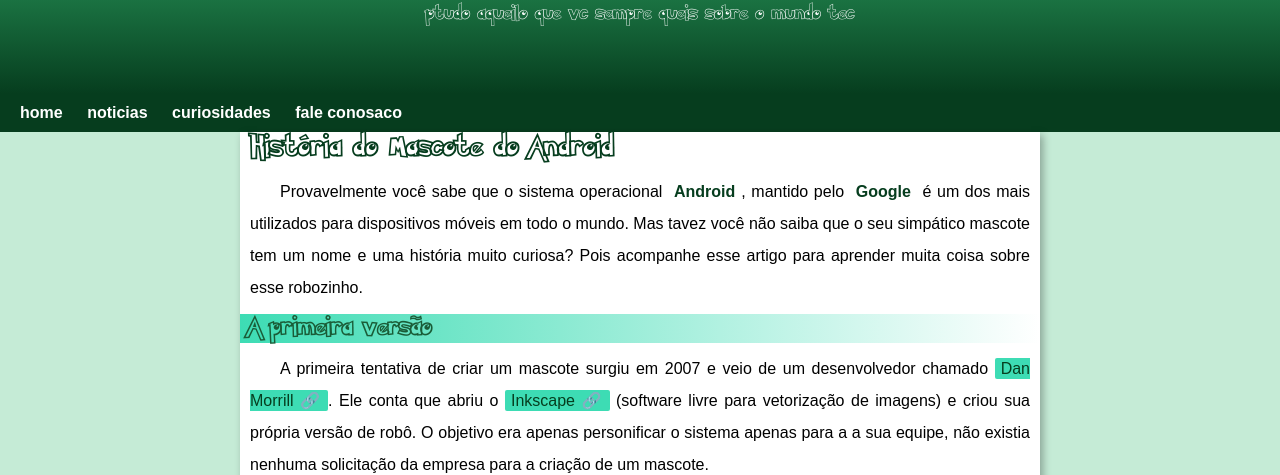
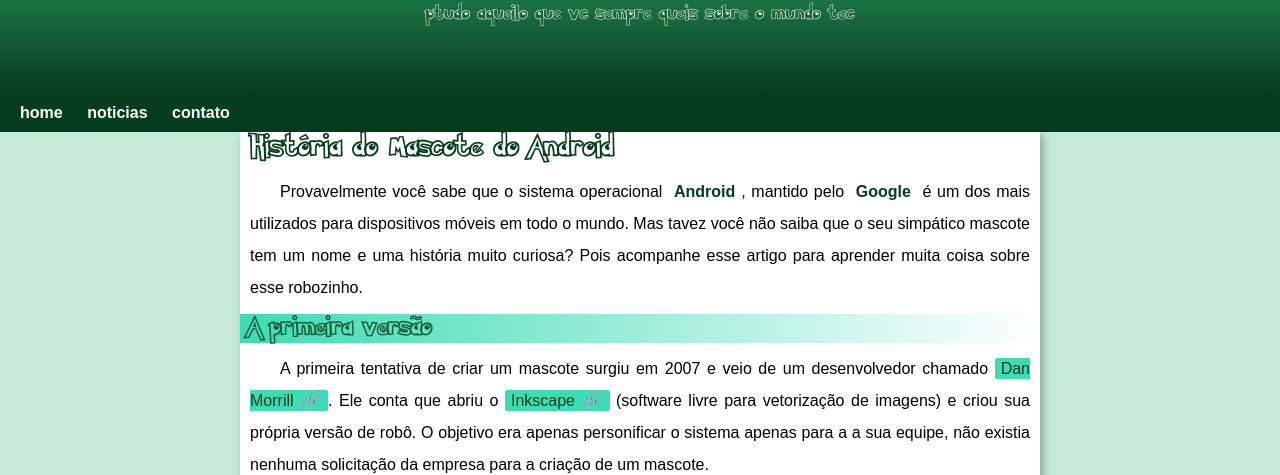
Before and after one commit to eduardodev145/HTML-CSS, a plain HTML site: page Exercicios/exerciocio 9/android.html in a window 1280 px wide. Shown: the part 96-571 px from the top of the page. Drawn offline with Linux system fonts and the light colour scheme.

Commit message:
Update android.html

```diff
--- a/Exercicios/exerciocio 9/android.html
+++ b/Exercicios/exerciocio 9/android.html
@@ -16,8 +16,8 @@
 
         <a href="#">home</a>
         <a href="#">noticias</a>
-        <a href="#">curiosidades</a>
-        <a href="#">fale conosaco</a>
+        <a href="#">contato</a>
+
     </nav>
     <main>
         <article>
```
